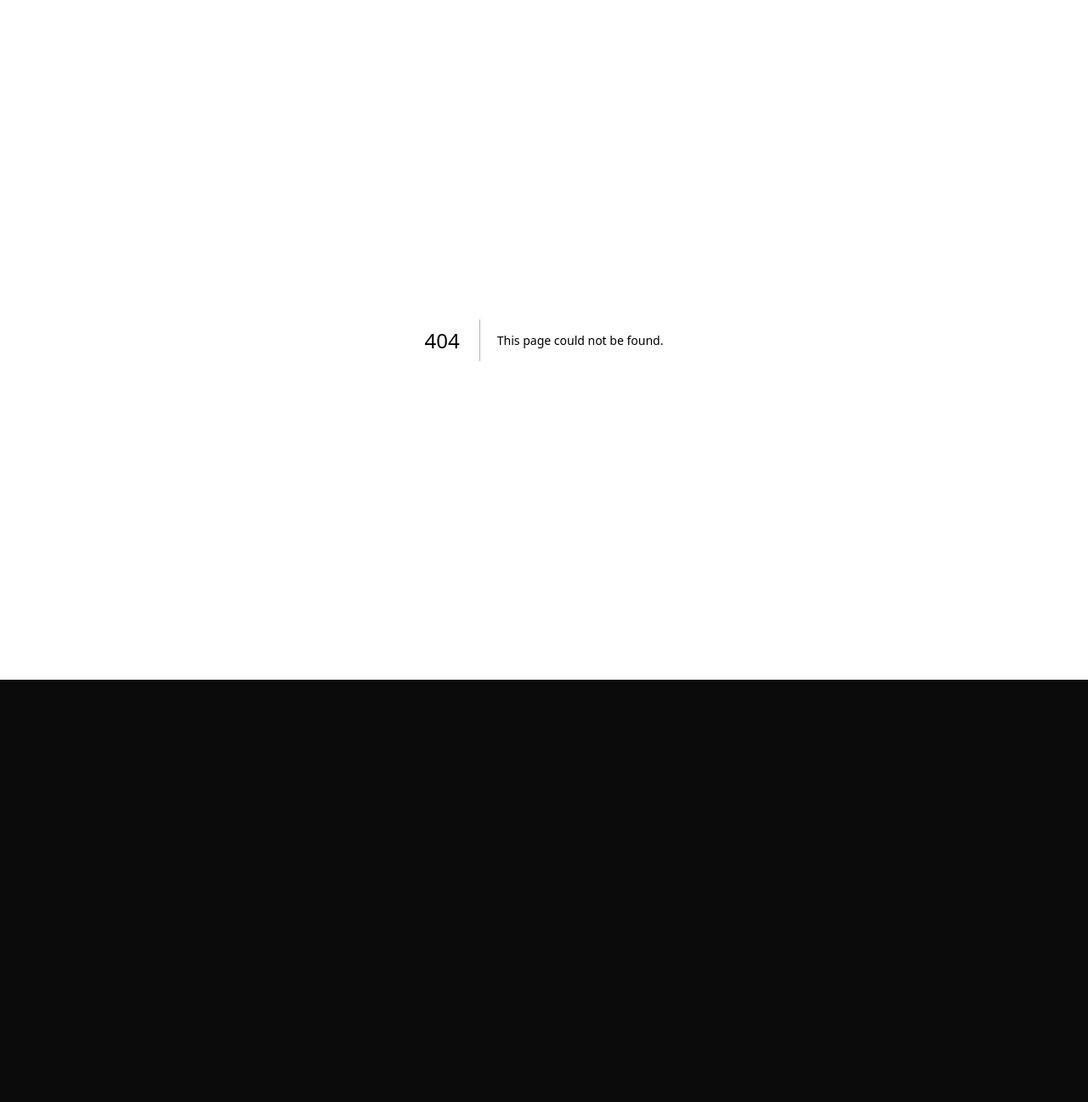
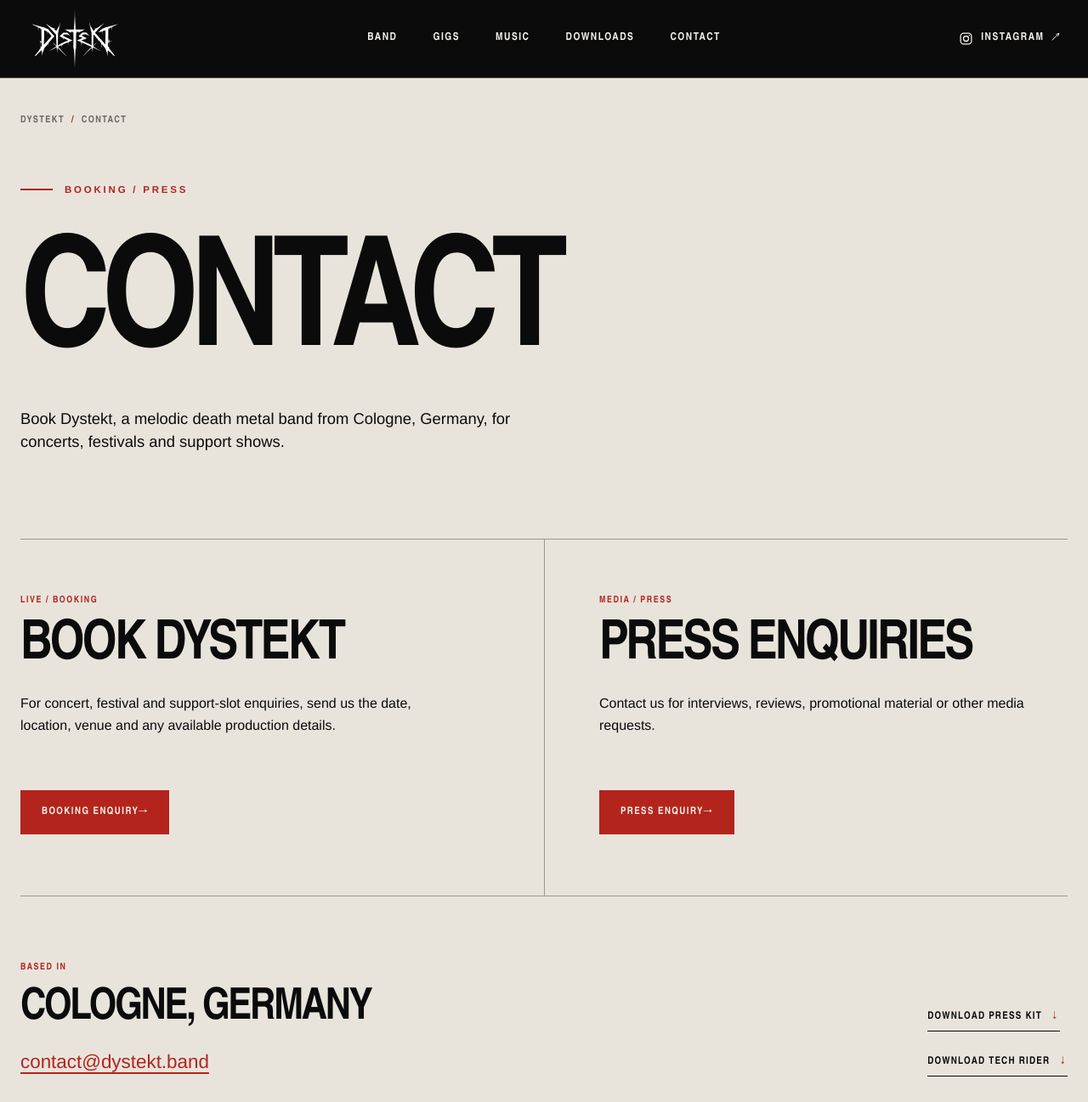
Before and after one commit to ckrohn/dystekt-website, a Next.js app: page /contact in a window 1280 px wide. Before the commit this address had no page. Shown: the top 1297 px of the page at 85% size. Before the commit the page ends 800 px from the top, so only its background shows below. Built offline with nearby package versions, Linux system fonts and the light colour scheme.

Commit message:
Add contact page & SEO

```diff
--- /dev/null
+++ b/app/components/Breadcrumbs.tsx
@@ -0,0 +1,44 @@
+import Link from "next/link";
+import { JsonLd } from "./JsonLd";
+
+type BreadcrumbItem = {
+  name: string;
+  href: string;
+};
+
+const siteUrl = "https://dystekt.band";
+
+export function Breadcrumbs({ items }: { items: BreadcrumbItem[] }) {
+  const structuredData = {
+    "@context": "https://schema.org",
+    "@type": "BreadcrumbList",
+    itemListElement: items.map((item, index) => ({
+      "@type": "ListItem",
+      position: index + 1,
+      name: item.name,
+      item: new URL(item.href, siteUrl).toString(),
+    })),
+  };
+
+  return (
+    <>
+      <JsonLd data={structuredData} />
+      <nav className="breadcrumb wrap" aria-label="Breadcrumb">
+        <ol>
+          {items.map((item, index) => (
+            <li
+              aria-current={index === items.length - 1 ? "page" : undefined}
+              key={item.href}
+            >
+              {index === items.length - 1 ? (
+                item.name
+              ) : (
+                <Link href={item.href}>{item.name}</Link>
+              )}
+            </li>
+          ))}
+        </ol>
+      </nav>
+    </>
+  );
+}
--- a/app/components/SiteFooter.tsx
+++ b/app/components/SiteFooter.tsx
@@ -9,6 +9,7 @@
         </Link>
         <p className="footer-tagline">Melodic death metal · Cologne, Germany</p>
         <div className="footer-meta">
+          <Link href="/contact">Contact</Link>
           <Link href="/imprint">Imprint</Link>
           <span>© {new Date().getFullYear()} Dystekt</span>
         </div>
--- a/app/components/SiteHeader.tsx
+++ b/app/components/SiteHeader.tsx
@@ -12,6 +12,7 @@
         <Link href="/gigs">Gigs</Link>
         <Link href="/music">Music</Link>
         <Link href="/downloads">Downloads</Link>
+        <Link href="/contact">Contact</Link>
       </nav>
       <a
         className="header-social"
--- /dev/null
+++ b/app/contact/page.tsx
@@ -0,0 +1,89 @@
+import type { Metadata } from "next";
+import { Breadcrumbs } from "../components/Breadcrumbs";
+import { SiteFooter } from "../components/SiteFooter";
+import { SiteHeader } from "../components/SiteHeader";
+
+export const metadata: Metadata = {
+  title: "Contact & Booking",
+  description:
+    "Contact Dystekt for concert bookings, press enquiries and production information.",
+  alternates: {
+    canonical: "/contact/",
+  },
+  openGraph: {
+    title: "Contact & Booking - Dystekt",
+    description:
+      "Book Dystekt for concerts, festivals and support shows, or contact the band for press enquiries.",
+    url: "/contact/",
+  },
+  twitter: {
+    card: "summary_large_image",
+    title: "Contact & Booking - Dystekt",
+    description:
+      "Book Dystekt for concerts, festivals and support shows, or contact the band for press enquiries.",
+  },
+};
+
+const email = "contact@dystekt.band";
+
+export default function ContactPage() {
+  return (
+    <div className="site-shell inner-page contact-page">
+      <SiteHeader />
+      <main>
+        <Breadcrumbs items={[{ name: "Dystekt", href: "/" }, { name: "Contact", href: "/contact/" }]} />
+        <header className="page-header contact-header wrap">
+          <p className="eyebrow red">Booking / Press</p>
+          <h1>Contact</h1>
+          <p className="page-lede">
+            Book Dystekt, a melodic death metal band from Cologne, Germany,
+            for concerts, festivals and support shows.
+          </p>
+        </header>
+
+        <section className="contact-list wrap" aria-label="Contact information">
+          <article className="contact-card">
+            <p className="contact-label">Live / Booking</p>
+            <h2>Book Dystekt</h2>
+            <p>
+              For concert, festival and support-slot enquiries, send us the
+              date, location, venue and any available production details.
+            </p>
+            <a className="button button-solid" href={`mailto:${email}?subject=Booking%20enquiry`}>
+              Booking enquiry <span aria-hidden="true">&rarr;</span>
+            </a>
+          </article>
+
+          <article className="contact-card">
+            <p className="contact-label">Media / Press</p>
+            <h2>Press enquiries</h2>
+            <p>
+              Contact us for interviews, reviews, promotional material or
+              other media requests.
+            </p>
+            <a className="button button-solid" href={`mailto:${email}?subject=Press%20enquiry`}>
+              Press enquiry <span aria-hidden="true">&rarr;</span>
+            </a>
+          </article>
+        </section>
+
+        <section className="contact-resources wrap" aria-labelledby="contact-resources-title">
+          <div>
+            <p className="contact-label">Based in</p>
+            <h2 id="contact-resources-title">Cologne, Germany</h2>
+            <a className="contact-email" href={`mailto:${email}`}>{email}</a>
+          </div>
+          <div className="contact-downloads">
+            <a className="text-link dark-link" href="/media/Dystekt_Presskit.zip" download>
+              Download press kit <span aria-hidden="true">&darr;</span>
+            </a>
+            <a className="text-link dark-link" href="/media/Dystekt_Tech_Rider.pdf" download>
+              Download tech rider <span aria-hidden="true">&darr;</span>
+            </a>
+          </div>
+        </section>
+      </main>
+      <SiteFooter />
+    </div>
+  );
+}
--- a/app/downloads/page.tsx
+++ b/app/downloads/page.tsx
@@ -1,5 +1,6 @@
 import type { Metadata } from "next";
 import downloads from "../../data/downloads.json";
+import { Breadcrumbs } from "../components/Breadcrumbs";
 import { SiteFooter } from "../components/SiteFooter";
 import { SiteHeader } from "../components/SiteHeader";
 
@@ -16,6 +17,7 @@
     <div className="site-shell inner-page downloads-page">
       <SiteHeader />
       <main>
+        <Breadcrumbs items={[{ name: "Dystekt", href: "/" }, { name: "Downloads", href: "/downloads/" }]} />
         <header className="page-header downloads-header wrap">
           <p className="eyebrow red">{downloads.eyebrow}</p>
           <h1>{downloads.title}</h1>
--- a/app/gigs/[iso]/page.tsx
+++ b/app/gigs/[iso]/page.tsx
@@ -1,12 +1,12 @@
 import type { Metadata } from "next";
-import Link from "next/link";
 import { notFound } from "next/navigation";
 import gigs from "../../../data/gigs.json";
+import { Breadcrumbs } from "../../components/Breadcrumbs";
 import { JsonLd } from "../../components/JsonLd";
 import { SiteFooter } from "../../components/SiteFooter";
 import { SiteHeader } from "../../components/SiteHeader";
 import { getGigDateParts, getGigIso, getVenue } from "../../lib/gigs";
-import { getEventBreadcrumbStructuredData, getEventStructuredData } from "../../lib/structured-data";
+import { getEventStructuredData } from "../../lib/structured-data";
 import { GigCard } from "../GigCard";
 
 type EventPageProps = {
@@ -72,14 +72,13 @@
       <SiteHeader />
       <main>
         <JsonLd data={getEventStructuredData(gig)} />
-        <JsonLd data={getEventBreadcrumbStructuredData(gig)} />
-        <nav className="breadcrumb wrap" aria-label="Breadcrumb">
-          <ol>
-            <li><Link href="/">Dystekt</Link></li>
-            <li><Link href="/gigs">Gigs</Link></li>
-            <li aria-current="page">{gig.title}</li>
-          </ol>
-        </nav>
+        <Breadcrumbs
+          items={[
+            { name: "Dystekt", href: "/" },
+            { name: "Gigs", href: "/gigs/" },
+            { name: gig.title, href: `/gigs/${iso}/` },
+          ]}
+        />
         <header className="page-header event-header wrap">
           <p className="eyebrow red">Live / {date.label}</p>
           <h1>{gig.title}</h1>
--- a/app/gigs/page.tsx
+++ b/app/gigs/page.tsx
@@ -1,5 +1,6 @@
 import type { Metadata } from "next";
 import gigs from "../../data/gigs.json";
+import { Breadcrumbs } from "../components/Breadcrumbs";
 import { SiteFooter } from "../components/SiteFooter";
 import { SiteHeader } from "../components/SiteHeader";
 import { getGigIso } from "../lib/gigs";
@@ -18,6 +19,7 @@
     <div className="site-shell inner-page">
       <SiteHeader />
       <main>
+        <Breadcrumbs items={[{ name: "Dystekt", href: "/" }, { name: "Gigs", href: "/gigs/" }]} />
         <header className="page-header wrap">
           <p className="eyebrow red">{gigs.eyebrow}</p>
           <h1>{gigs.title}</h1>
--- a/app/globals.css
+++ b/app/globals.css
@@ -1588,6 +1588,131 @@
   border-color: var(--red);
 }
 
-.breadcrumb + .page-header {
+.breadcrumb + .page-header,
+.breadcrumb + .legal-header {
   padding-top: 64px;
 }
+
+.contact-header {
+  grid-template-columns: minmax(0, 1fr);
+  gap: 36px;
+}
+
+.contact-header h1 {
+  font-size: clamp(5rem, 14vw, 12rem);
+}
+
+.contact-header .page-lede {
+  max-width: 620px;
+  margin-bottom: 0;
+}
+
+.contact-list {
+  display: grid;
+  grid-template-columns: repeat(2, minmax(0, 1fr));
+  border-top: 1px solid rgba(11, 11, 11, 0.35);
+  border-bottom: 1px solid rgba(11, 11, 11, 0.35);
+}
+
+.contact-card {
+  padding: 64px clamp(32px, 5vw, 72px) 72px 0;
+}
+
+.contact-card + .contact-card {
+  padding-right: 0;
+  padding-left: clamp(32px, 5vw, 72px);
+  border-left: 1px solid rgba(11, 11, 11, 0.35);
+}
+
+.contact-label {
+  margin: 0 0 18px;
+  color: var(--red);
+  font-family: var(--display);
+  font-size: 0.68rem;
+  font-weight: 800;
+  letter-spacing: 0.14em;
+  text-transform: uppercase;
+}
+
+.contact-card h2,
+.contact-resources h2 {
+  margin: 0;
+  font-family: var(--display);
+  font-size: clamp(2.7rem, 5vw, 5rem);
+  font-weight: 900;
+  letter-spacing: -0.045em;
+  line-height: 0.9;
+  text-transform: uppercase;
+}
+
+.contact-card > p:not(.contact-label) {
+  max-width: 520px;
+  min-height: 5.2em;
+  margin: 24px 0 32px;
+  line-height: 1.65;
+}
+
+.contact-resources {
+  display: flex;
+  align-items: end;
+  justify-content: space-between;
+  gap: 48px;
+  padding-top: 76px;
+  padding-bottom: 130px;
+}
+
+.contact-resources h2 {
+  font-size: clamp(2.3rem, 4vw, 4rem);
+}
+
+.contact-email {
+  display: inline-block;
+  margin-top: 22px;
+  color: var(--red);
+  font-size: clamp(1.1rem, 2vw, 1.4rem);
+  text-decoration: underline;
+  text-underline-offset: 5px;
+}
+
+.contact-downloads {
+  display: flex;
+  flex-direction: column;
+  align-items: flex-start;
+  gap: 18px;
+}
+
+@media (max-width: 640px) {
+  .primary-nav {
+    gap: 8px;
+    font-size: 0.56rem;
+    letter-spacing: 0.08em;
+  }
+
+  .contact-header h1 {
+    font-size: clamp(4.2rem, 21vw, 7rem);
+  }
+
+  .contact-list {
+    grid-template-columns: 1fr;
+  }
+
+  .contact-card,
+  .contact-card + .contact-card {
+    padding: 48px 0 56px;
+  }
+
+  .contact-card + .contact-card {
+    border-top: 1px solid rgba(11, 11, 11, 0.35);
+    border-left: 0;
+  }
+
+  .contact-card > p:not(.contact-label) {
+    min-height: 0;
+  }
+
+  .contact-resources {
+    align-items: flex-start;
+    flex-direction: column;
+    padding-block: 62px 88px;
+  }
+}
--- a/app/imprint/page.tsx
+++ b/app/imprint/page.tsx
@@ -1,4 +1,5 @@
 import type { Metadata } from "next";
+import { Breadcrumbs } from "../components/Breadcrumbs";
 import { SiteFooter } from "../components/SiteFooter";
 import { SiteHeader } from "../components/SiteHeader";
 
@@ -19,6 +20,7 @@
     <div className="site-shell inner-page legal-page">
       <SiteHeader />
       <main>
+        <Breadcrumbs items={[{ name: "Dystekt", href: "/" }, { name: "Imprint", href: "/imprint/" }]} />
         <header className="legal-header wrap">
           <p className="eyebrow red">Legal / Contact</p>
           <h1>Imprint</h1>
--- a/app/lib/structured-data.ts
+++ b/app/lib/structured-data.ts
@@ -10,6 +10,13 @@
   name: "Dystekt",
   url: siteUrl,
   email: "mailto:contact@dystekt.band",
+  contactPoint: {
+    "@type": "ContactPoint",
+    email: "contact@dystekt.band",
+    contactType: "booking and press enquiries",
+    areaServed: "Worldwide",
+    availableLanguage: ["English", "German"],
+  },
   description:
     "Dystekt is a five-piece melodic death metal band from Cologne, Germany.",
   genre: ["Melodic death metal", "Metalcore", "Thrash metal"],
@@ -42,20 +49,6 @@
     "@id": bandId,
   },
 };
-
-export function getEventBreadcrumbStructuredData(gig: Gig) {
-  const eventUrl = `${siteUrl}/gigs/${getGigIso(gig)}/`;
-
-  return {
-    "@context": "https://schema.org",
-    "@type": "BreadcrumbList",
-    itemListElement: [
-      { "@type": "ListItem", position: 1, name: "Dystekt", item: `${siteUrl}/` },
-      { "@type": "ListItem", position: 2, name: "Gigs", item: `${siteUrl}/gigs/` },
-      { "@type": "ListItem", position: 3, name: gig.title, item: eventUrl },
-    ],
-  };
-}
 
 export function getEventStructuredData(gig: Gig) {
   const venue = getVenue(gig);
--- a/app/music/page.tsx
+++ b/app/music/page.tsx
@@ -1,5 +1,6 @@
 import type { Metadata } from "next";
 import music from "../../data/music.json";
+import { Breadcrumbs } from "../components/Breadcrumbs";
 import { SiteFooter } from "../components/SiteFooter";
 import { SiteHeader } from "../components/SiteHeader";
 
@@ -16,6 +17,7 @@
     <div className="site-shell music-page">
       <SiteHeader />
       <main>
+        <Breadcrumbs items={[{ name: "Dystekt", href: "/" }, { name: "Music", href: "/music/" }]} />
         <section className="music-hero">
           <div className="music-photo" aria-hidden="true" />
           <div className="wrap music-layout">
--- a/app/sitemap.ts
+++ b/app/sitemap.ts
@@ -6,7 +6,7 @@
 export const dynamic = "force-static";
 
 export default function sitemap(): MetadataRoute.Sitemap {
-  const pages = ["", "gigs/", "music/", "downloads/"];
+  const pages = ["", "gigs/", "music/", "downloads/", "contact/"];
 
   return [
     ...pages.map((path) => ({ url: `${siteUrl}/${path}` })),
```
Also changed, not shown: 2 other files (tests, documents, lock files or other folders).
